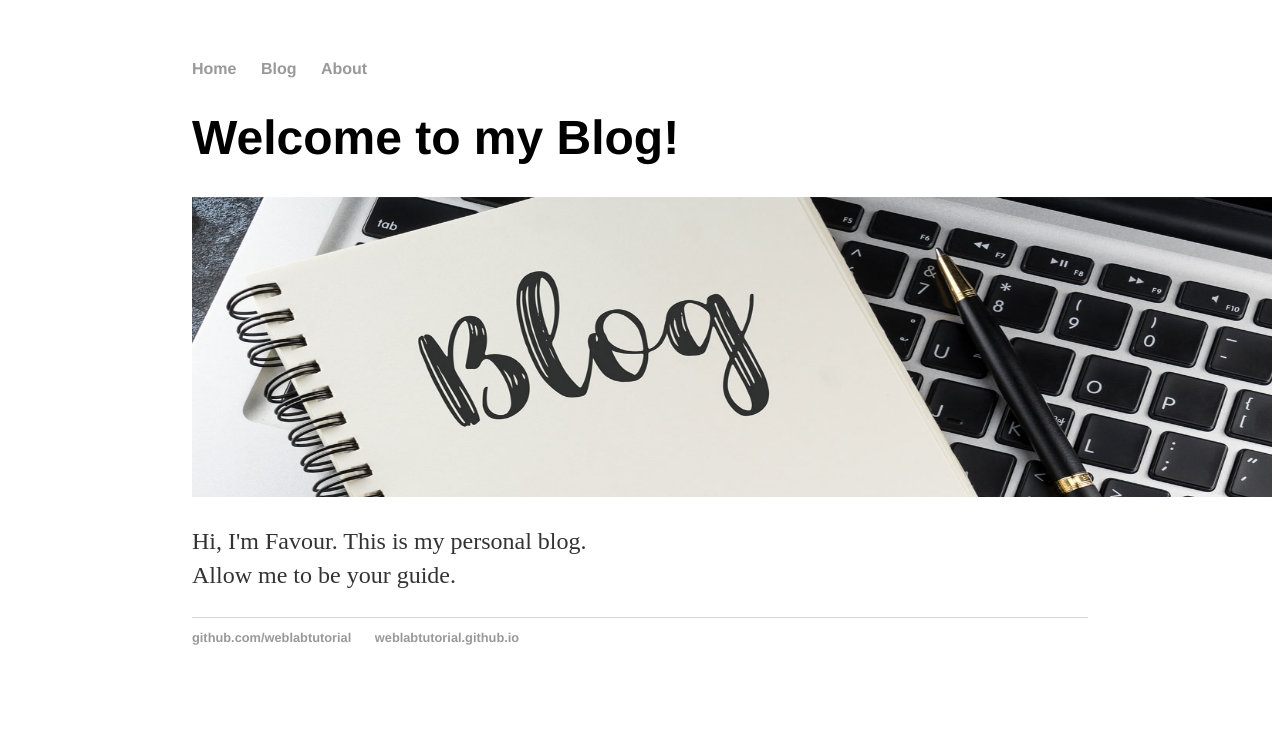
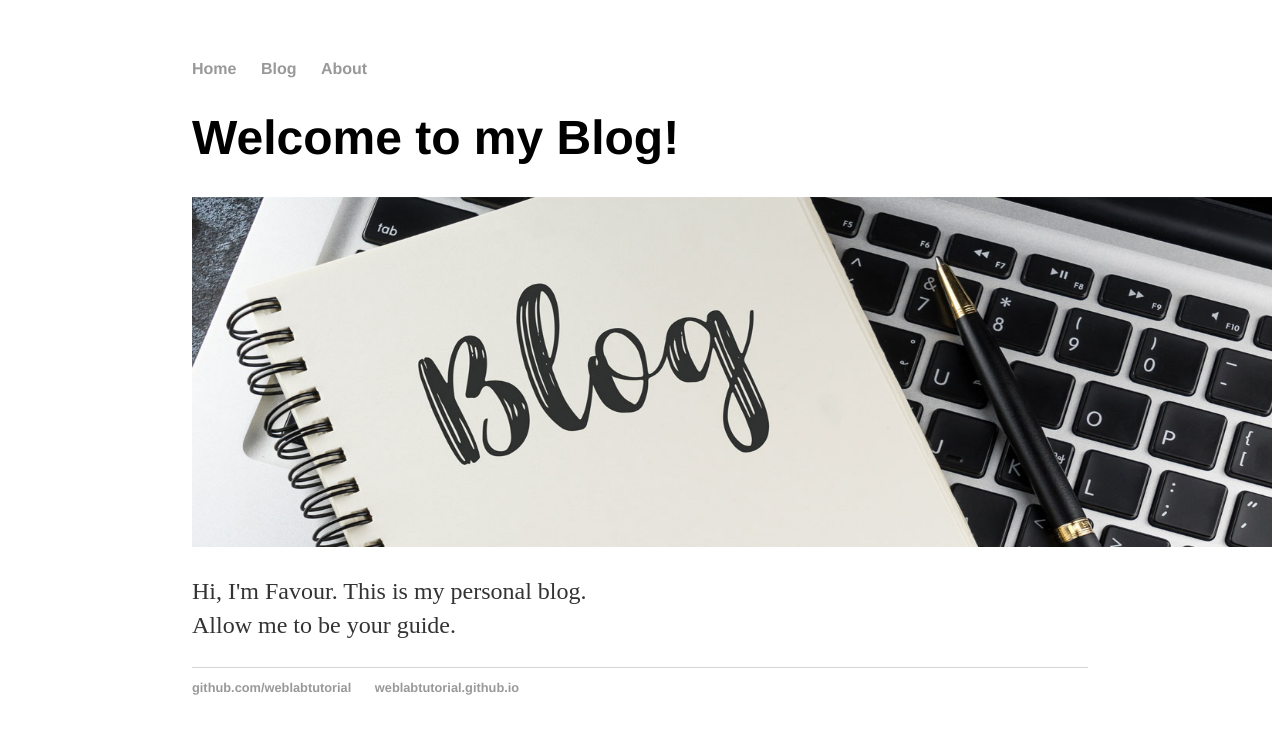
Before and after one commit to fso2000/fso2000.github.io, a Jekyll site: the page built from index.html, in a window 1280 px wide. Shown: the top 734 px of the page. Built offline with Jekyll 4.4.1, drawn with Linux system fonts in a browser that asks for light colours.

Commit message:
Update index.html

```diff
--- a/index.html
+++ b/index.html
@@ -4,6 +4,6 @@
 ---
 <div class="blurb">
 <h1>Welcome to my Blog!</h1>
-<img src = "/images/bannerimage.jpg" alt="banner" height="300" width="1080">
+<img src = "/images/bannerimage.jpg" alt="banner" height="350" width="1080">
 <p>Hi, I'm Favour. This is my personal blog.<br>Allow me to be your guide.</p>
 </div>
```
